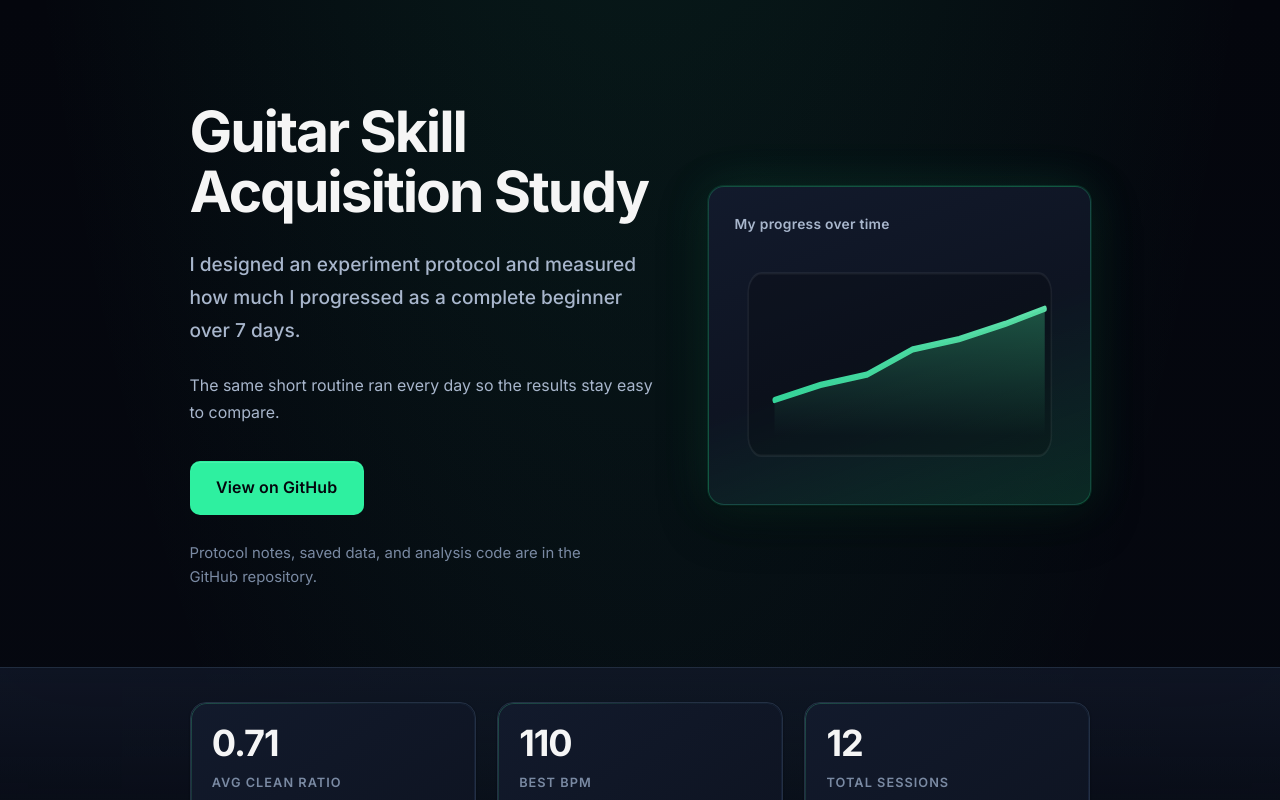
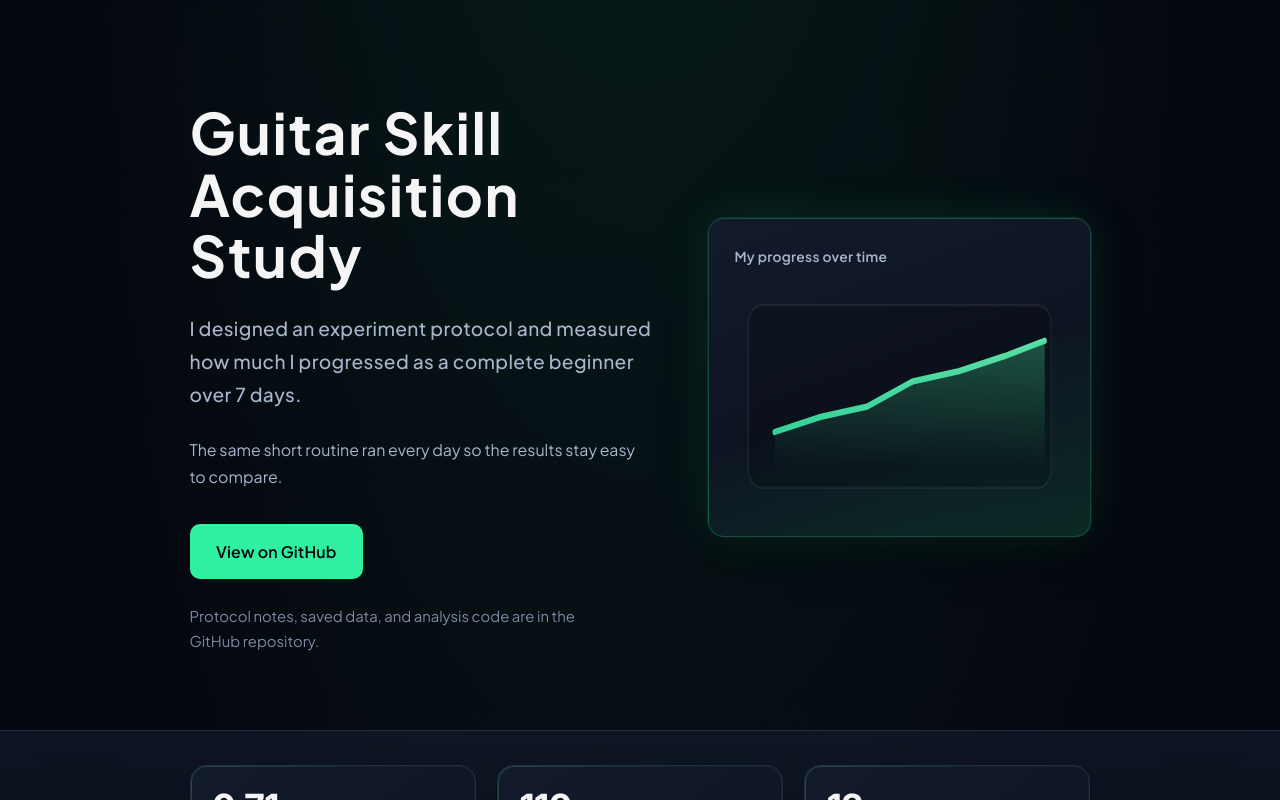
Before and after one commit to rishav-basnet/Guitar-Learning-Research-Website, a React (Vite) app: page / in a window 1280 px wide. Shown: the top 800 px of the page. Built offline with nearby package versions, Linux system fonts and the light colour scheme.

Commit message:
Improve typography styling

```diff
--- a/index.html
+++ b/index.html
@@ -10,6 +10,10 @@
       href="https://fonts.googleapis.com/css2?family=Inter:ital,opsz,wght@0,14..32,400;0,14..32,500;0,14..32,600;0,14..32,700;1,14..32,400&display=swap"
       rel="stylesheet"
     />
+    <link
+      href="https://fonts.googleapis.com/css2?family=Plus+Jakarta+Sans:ital,wght@0,400;0,500;0,600;0,700;1,400&display=swap"
+      rel="stylesheet"
+    />
     <title>Guitar Skill Acquisition Study</title>
   </head>
   <body>
--- a/src/App.css
+++ b/src/App.css
@@ -228,6 +228,12 @@
   padding-block: clamp(3.5rem, 10vw, var(--sp-24)) clamp(2.5rem, 6vw, var(--sp-20));
   border-bottom: 1px solid rgba(36, 48, 68, 0.9);
   box-shadow: 0 24px 80px rgba(0, 0, 0, 0.35);
+  font-family:
+    'Plus Jakarta Sans',
+    'Inter',
+    system-ui,
+    -apple-system,
+    sans-serif;
 }
 
 .hero__layout {
@@ -252,8 +258,8 @@
   margin: 0 0 var(--sp-6);
   font-size: clamp(2.25rem, 5.5vw, 3.35rem);
   font-weight: 700;
-  line-height: 1.06;
-  letter-spacing: -0.036em;
+  line-height: 1.08;
+  letter-spacing: 0.028em;
   color: var(--text);
   text-wrap: balance;
 }
@@ -263,6 +269,7 @@
   font-size: 1.125rem;
   font-weight: 500;
   line-height: 1.72;
+  letter-spacing: 0.018em;
   color: var(--text-muted);
   max-width: 42ch;
 }
```
